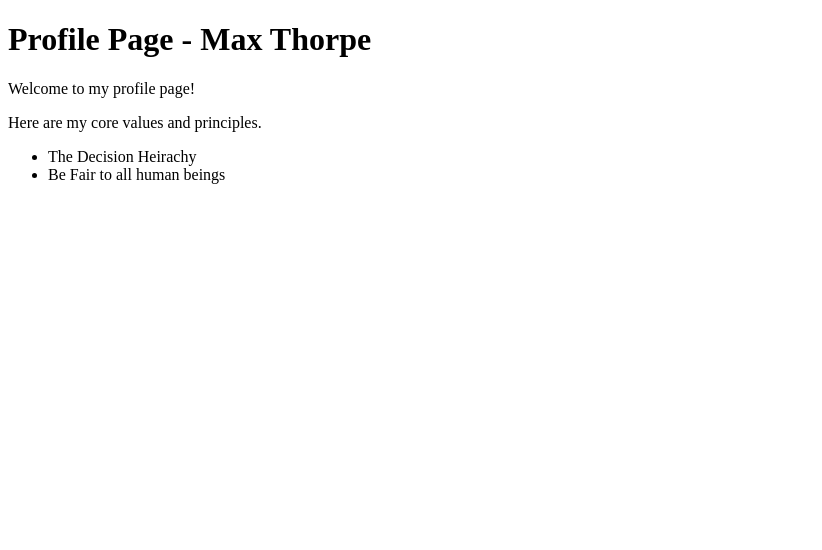
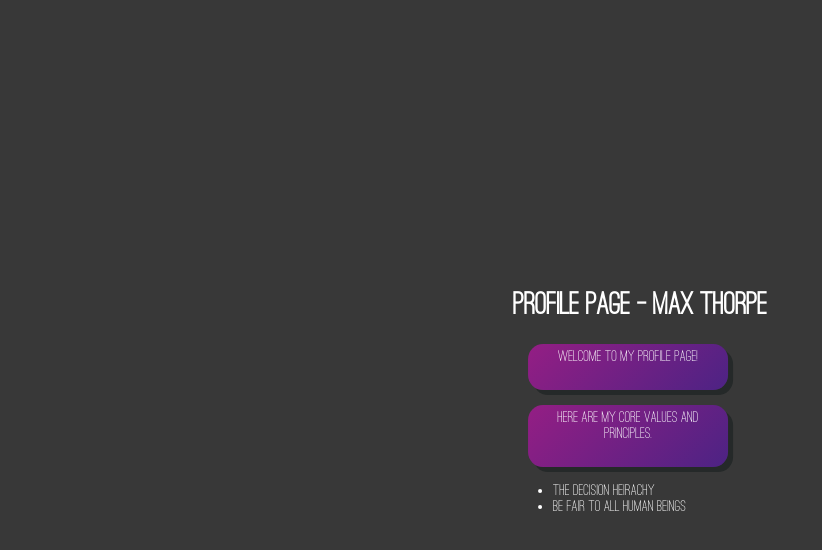
Before and after one commit to maxter252/maxter252.github.io, a plain HTML site: page index.html in a window 1280 px wide. Shown: the whole page, without its empty margins (0-822 px from the left). Drawn offline with Linux system fonts and the light colour scheme.

Commit message:
experimenting with centering and fonts

```diff
--- a/index.html
+++ b/index.html
@@ -1,17 +1,20 @@
 <!DOCTYPE html>
 <html>
+    <head>
+        <link rel="stylesheet" type="text/css" href="./styles.css" />
+    </head>
 <body>
-
+<div class="main">
     <h1>Profile Page - Max Thorpe </h1>
-
     <p>Welcome to my profile page!</p>
-
     <p>Here are my core values and principles.</p>
-
+    <div>
         <ul>
             <li> The Decision Heirachy</li>
             <li> Be Fair to all human beings</li>
         </ul>
+    </div>
+</div>
 
 </body>
 </html>
--- a/styles.css
+++ b/styles.css
@@ -1,10 +1,30 @@
-#p {
+@font-face {
+    font-family: sansation;
+    src: url('ostrich-regular.ttf')  format('truetype');
+ }
+
+p {
     margin: 10px;
     /*background-image: linear-gradient(141deg, #333534 0%, #05111383 51%, #e99f3e88 75%);*/
     /* background-color: rgb(66, 66, 66); */
-    background: linear-gradient(135deg, #6d3766, #7758a096);
-    border-radius: 25px;
+    background: linear-gradient(135deg, #941e84, #5b14b996);
+    border-radius: 15px;
     padding: 5px 25px 25px 25px;
-    width: 300px;
+    margin: 15px 15px 15px 15px;
+    width: 150px;
     box-shadow: 5px 5px #1f2424c0;
+    text-align: center;
   }
+
+  body {
+    background:  rgb(56, 56, 56);
+    color:white;
+    font-family: sansation;
+  }
+
+  .main {
+    position: absolute;
+    top: 50%;
+    left: 50%;
+    transform: translate(-50%, -50%)
+  }
```
Also changed, not shown: ostrich-regular.ttf (added). Lines whose indentation alone changed are shown as unchanged.
